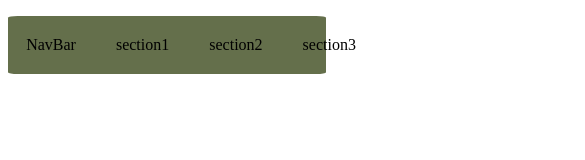
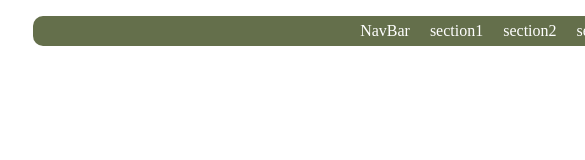
Before and after one commit to EnriqueLopez63/NavBar, a plain HTML site: page navBar/index.html in a window 390 px wide. Shown: the top 160 px of the page, 585 px wide, since content can reach past the window. Drawn offline with Linux system fonts and the light colour scheme.

Commit message:
Add files via upload

```diff
--- a/navBar/style.css
+++ b/navBar/style.css
@@ -1,8 +1,8 @@
-nav{
+.navBar{
     background-color: #646F4B;
     position: center;
-    width: 85%;
-    border-radius: 3%;
+    width: 100%;
+    border-radius: 10px;
 }
 
 nav ul{
@@ -19,7 +19,40 @@ nav li{
 }
 
 nav a{
-    color: black;
+    color: rgb(255, 255, 255);
     text-decoration: none;
     font-weight: 300%;
 }
+
+
+@media only screen and (max-width:700px){
+   .navBar{
+    background-color: #646F4B;
+    position: center;
+    margin-left: 25px;
+    width: 100vh;
+    border-radius: 10px;
+   }
+
+   nav ul{
+    width: 100%;
+    height: 30px;
+    display: flex;
+    justify-content: center;
+    align-items: center;
+    flex-direction: row;
+   }
+
+   nav li{
+    list-style-type: none;
+    margin: 10px;
+   }
+
+   nav a{
+    color: rgb(255, 255, 255);
+    text-decoration: none;
+    font-weight: 300%;
+    }
+
+
+}
```
Also changed, not shown: navBar/index.html (+2 -0 lines), navBar/images/hdimage2.jpeg (added).
